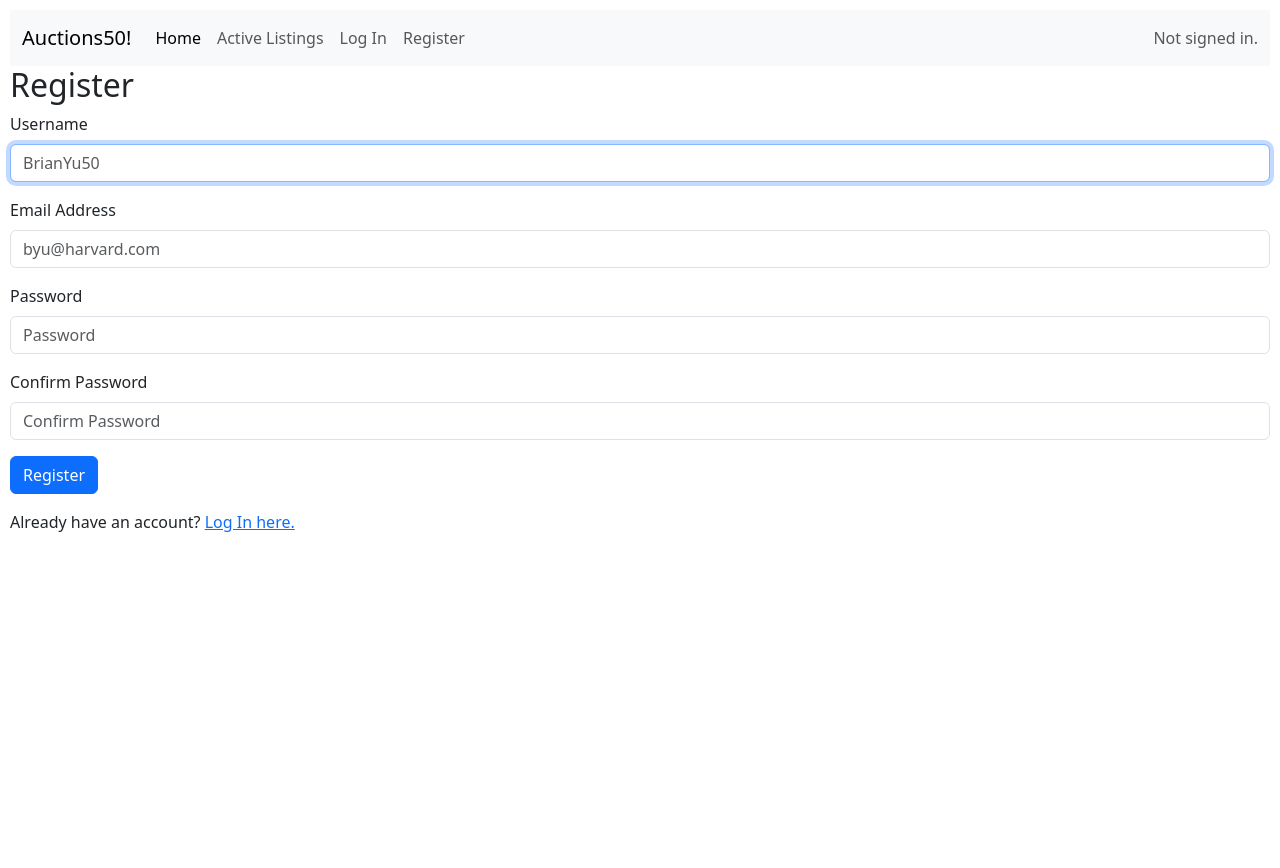
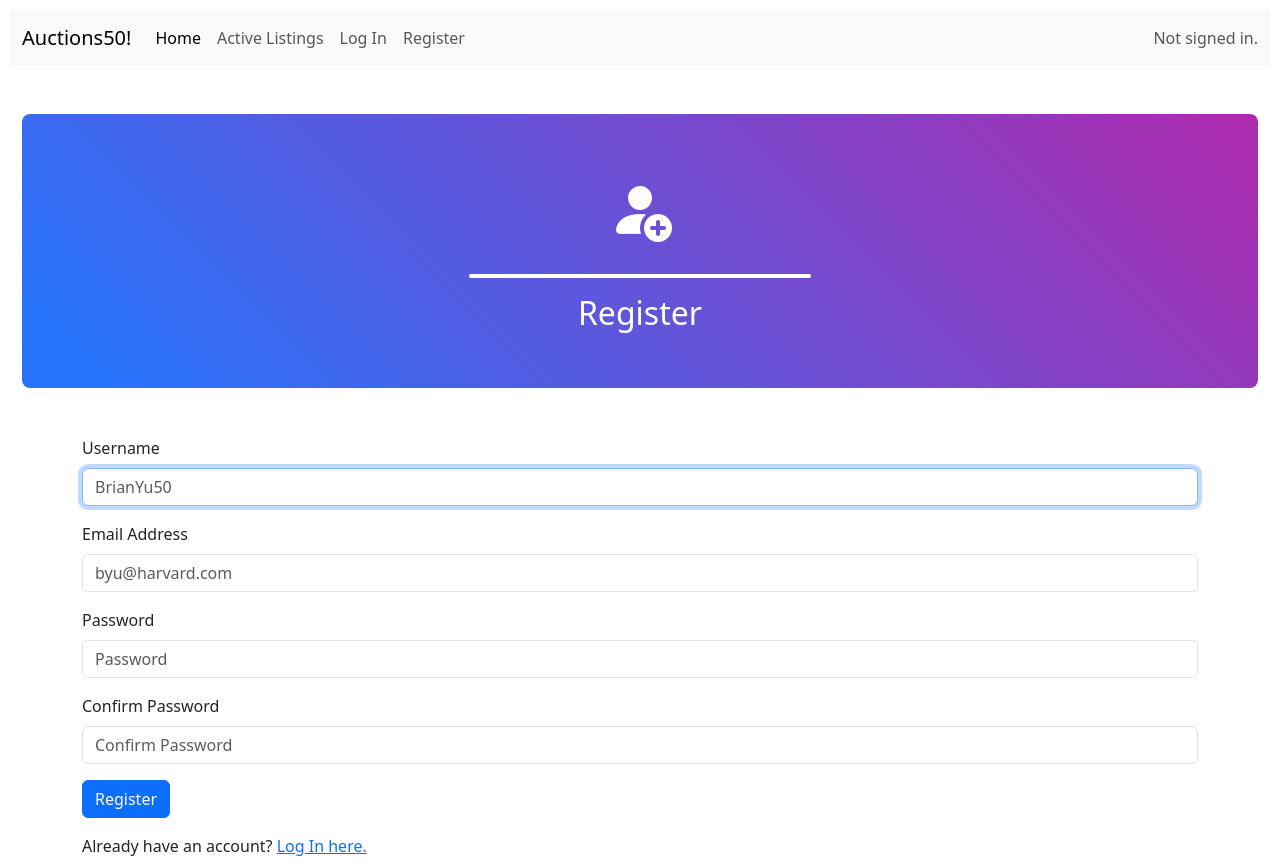
Before and after one commit to dtettarasar/cs50w-pset2, a Django app: page /register in a window 1280 px wide. Before the commit the page ends 532 px from the top, so only its background shows below. Run offline with Django 3.2, Linux system fonts and the light colour scheme; some libraries are stand-ins or nearby versions.

Commit message:
update templates to include page banners

```diff
--- a/auctions/templates/auctions/register.html
+++ b/auctions/templates/auctions/register.html
@@ -2,7 +2,21 @@
 
 {% block body %}
 
-    <h2>Register</h2>
+    <div class="container-fluid my-5">
+
+        <div id="hero" class="p-5 text-center rounded-3">
+
+            <i class="bi bi-person-fill-add"></i>
+
+            <div class="separator mt-3 mb-3 rounded-3"></div>
+
+            <h2 class="text-white">Register</h2>
+
+        </div>
+
+    </div>
+
+    <div class="container mt-4">
 
         <form action="{% url 'register' %}" method="post">
 
@@ -46,4 +60,6 @@
             Already have an account? <a href="{% url 'login' %}">Log In here.</a>
         </div>
 
+    </div>
+
 {% endblock %}
```
Also changed, not shown: auctions/templates/auctions/create_listing.html (+17 -1 lines), auctions/templates/auctions/login.html (+17 -1 lines). Lines whose indentation alone changed are shown as unchanged.
